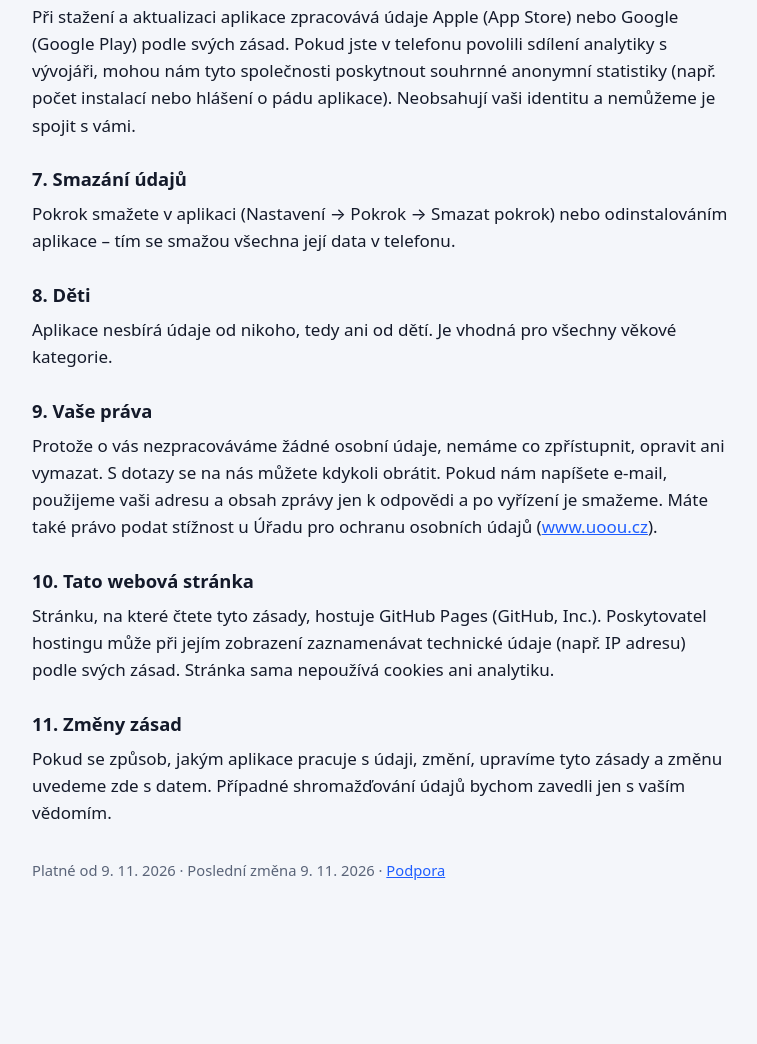
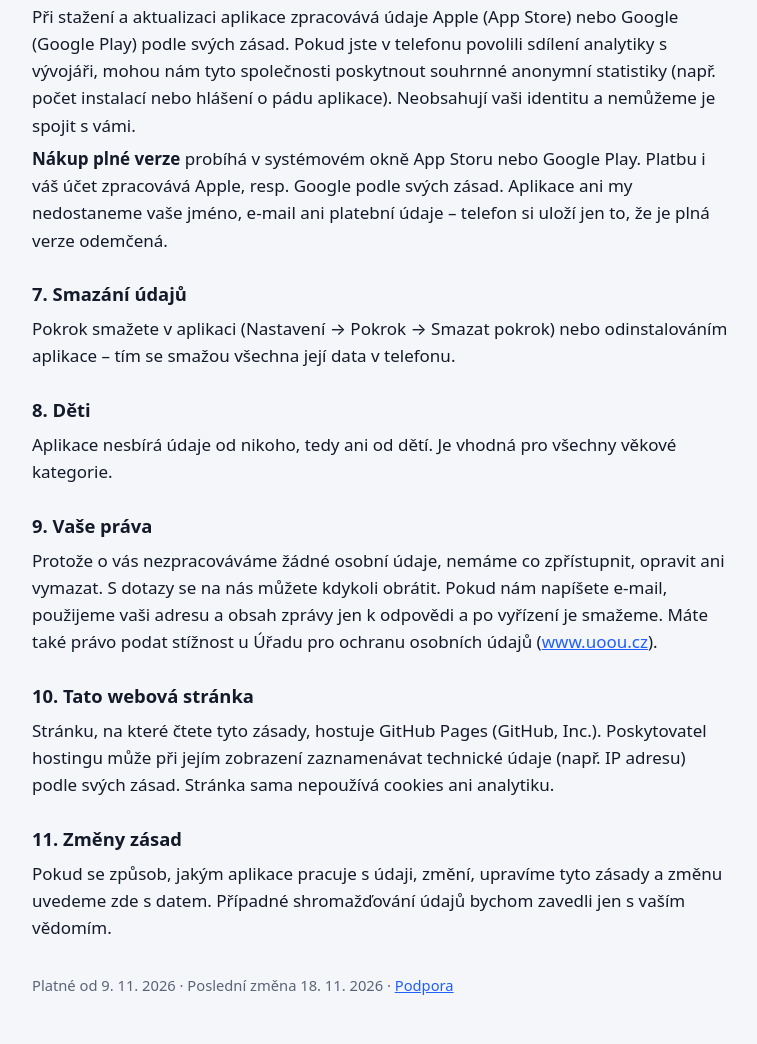
Before and after one commit to SmoothXPi/autoskola-web, a plain HTML site: page zasady-ochrany-soukromi.html in a window 1280 px wide. Shown: the part 1638-2682 px from the top of the page, without its empty margins (260-1017 px from the left). Before the commit the page ends 2567 px from the top, so only its background shows below. Drawn offline with Linux system fonts and the light colour scheme.

Commit message:
Zásady: odstavec o nákupu plné verze

```diff
--- a/zasady-ochrany-soukromi.html
+++ b/zasady-ochrany-soukromi.html
@@ -84,6 +84,9 @@
   <p>Při stažení a aktualizaci aplikace zpracovává údaje Apple (App Store) nebo Google (Google Play) podle svých zásad.
     Pokud jste v telefonu povolili sdílení analytiky s vývojáři, mohou nám tyto společnosti poskytnout souhrnné anonymní
     statistiky (např. počet instalací nebo hlášení o pádu aplikace). Neobsahují vaši identitu a nemůžeme je spojit s vámi.</p>
+  <p><strong>Nákup plné verze</strong> probíhá v systémovém okně App Storu nebo Google Play. Platbu i váš účet zpracovává
+    Apple, resp. Google podle svých zásad. Aplikace ani my nedostaneme vaše jméno, e-mail ani platební údaje – telefon si
+    uloží jen to, že je plná verze odemčená.</p>
 
   <h2>7. Smazání údajů</h2>
   <p>Pokrok smažete v aplikaci (Nastavení → Pokrok → Smazat pokrok) nebo odinstalováním aplikace – tím se smažou všechna její data
@@ -107,7 +110,7 @@
     Případné shromažďování údajů bychom zavedli jen s vaším vědomím.</p>
 </main>
 <footer>
-  <p class="muted">Platné od 9. 11. 2026 · Poslední změna 9. 11. 2026 · <a href="podpora.html">Podpora</a></p>
+  <p class="muted">Platné od 9. 11. 2026 · Poslední změna 18. 11. 2026 · <a href="podpora.html">Podpora</a></p>
 </footer>
 </body>
 </html>
```
